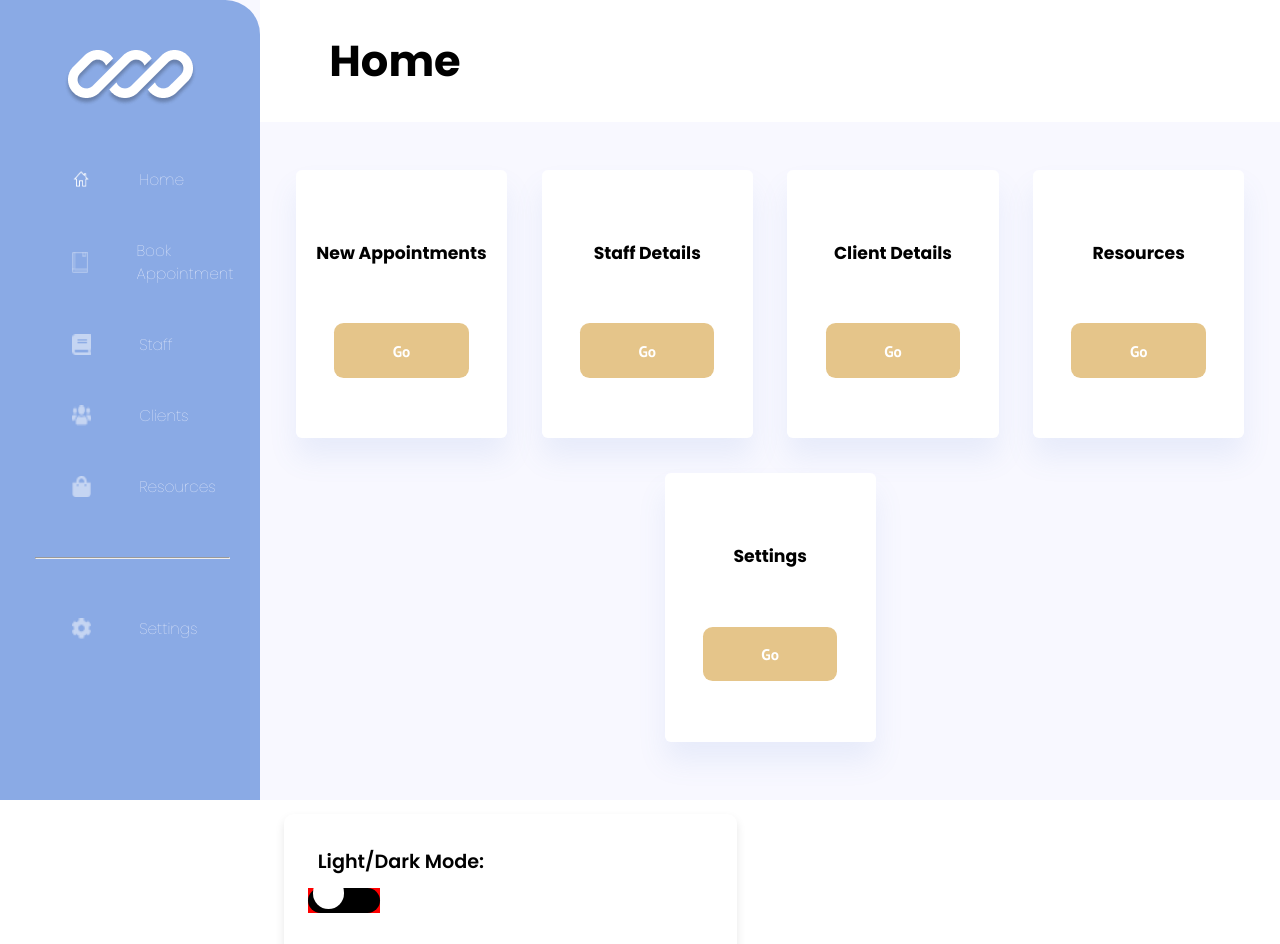
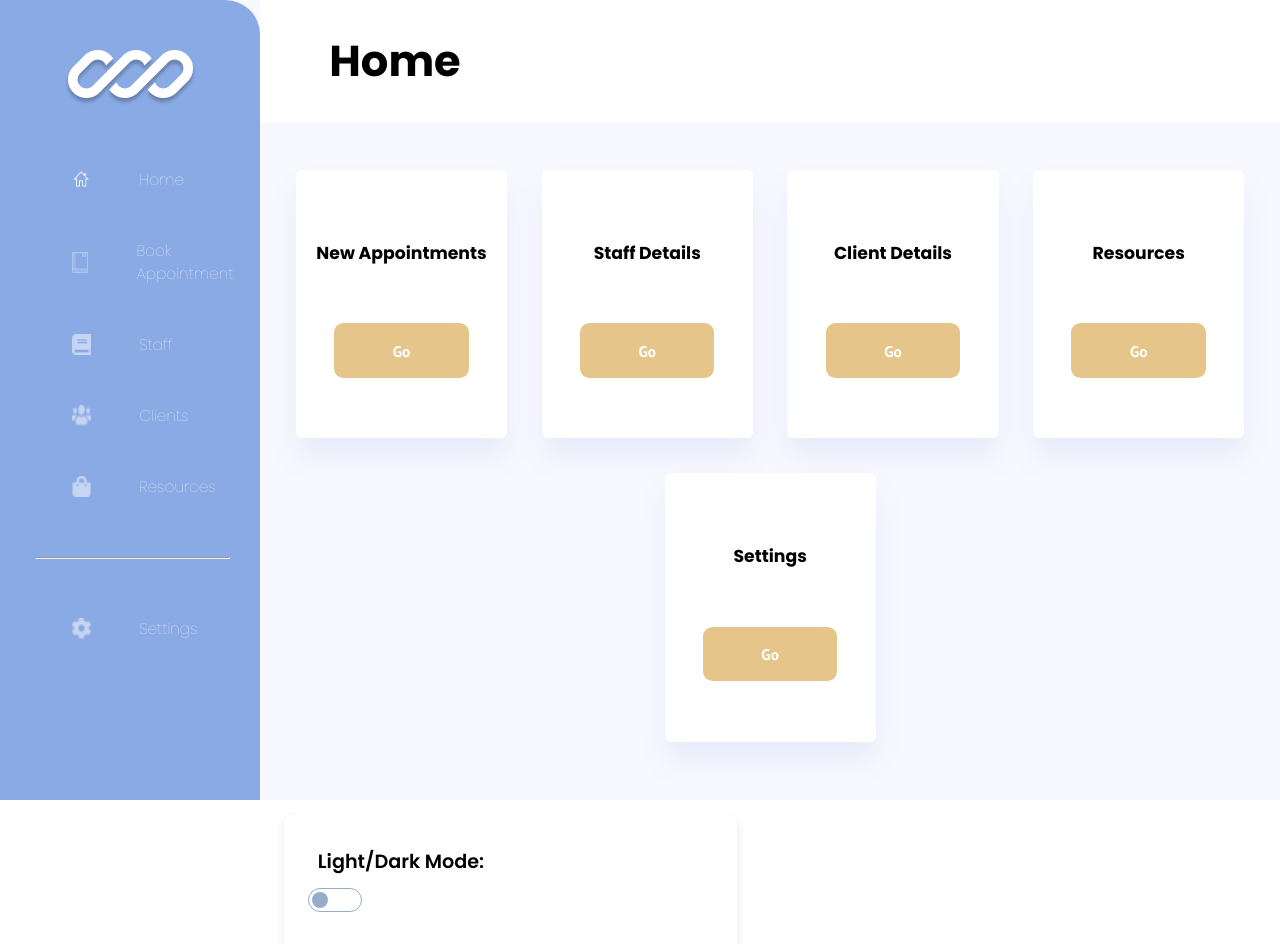
Before and after one commit to nology-tech/verde-client-project, a React (Vite) app: page /home in a window 1280 px wide. Shown: the top 944 px of the page. Built offline with nearby package versions, Linux system fonts and the light colour scheme.

Commit message:
added toggle component and styles

```diff
--- a/src/components/SettingsCard/SettingsCard.tsx
+++ b/src/components/SettingsCard/SettingsCard.tsx
@@ -1,6 +1,7 @@
 import "./SettingsCard.scss";
 import {useState} from "react";
 import Button from "../Button/Button";
+import ToggleSwitch from "../Toggle/Toggle";
 
 
 const SettingsCard = () => {
@@ -15,13 +16,7 @@ const SettingsCard = () => {
       <div className="settings-card">
         <div className="settings-card__section">
           <h2 className="settings-card__section--title">Light/Dark Mode:</h2>
-          <label className="settings-card__toggle">
-            <input type="checkbox"
-            className="settings-card__toggle--checkbox"
-            checked={isDarkMode}
-            onChange={handleToggleChange}/>
-            <span className="settings-card__toggle--slider"></span>
-          </label>
+          <ToggleSwitch onToggle={handleToggleChange}/>
         </div>
         <div className="settings-card__section">
           <h2 className="settings-card__section--title">Select Theme:</h2>
--- /dev/null
+++ b/src/components/Toggle/Toggle.scss
@@ -0,0 +1,46 @@
+@use "../../styles/variables" as *;
+
+.toggle-switch {
+    position: relative;
+    display: inline-block;
+    width: 2.8rem;
+    height: 1.25rem;
+
+    &__input {
+      opacity: 0;
+      width: 0;
+      height: 0;
+    }
+
+    &__slider {
+      position: absolute;
+      top: 0;
+      left: 0;
+      right: 0;
+      bottom: 0;
+      background-color: $clr-white;
+      border-radius: 2.1rem;
+      transition: 0.4s;
+      border: 0.06rem solid $clr-secondary-dk;
+
+      &:before {
+        position: absolute;
+        content: '';
+        height: 0.85rem;
+        width: 0.85rem;
+        left: 0.125rem;
+        bottom: 0.162rem;
+        background-color: $clr-secondary-dk;
+        border-radius: 50%;
+        transition: 0.4s;
+      }
+    }
+
+    input:checked + &__slider {
+      background-color: $clr-white;
+
+      &:before {
+        transform: translateX(1.625rem);
+      }
+    }
+  }
--- /dev/null
+++ b/src/components/Toggle/Toggle.tsx
@@ -0,0 +1,25 @@
+import { useState } from 'react';
+import './Toggle.scss';
+
+type ToggleSwitchProps = {
+  onToggle: (isChecked: boolean) => void;
+};
+
+const ToggleSwitch = ({ onToggle } :ToggleSwitchProps) => {
+  const [isChecked, setIsChecked] = useState(false);
+
+  const handleToggle = () => {
+    const newCheckedState = !isChecked;
+    setIsChecked(newCheckedState);
+    onToggle(newCheckedState);
+  };
+
+  return (
+    <label className="toggle-switch">
+      <input className="toggle-switch__input" type="checkbox" checked={isChecked} onChange={handleToggle} />
+      <span className="toggle-switch__slider"></span>
+    </label>
+  );
+};
+
+export default ToggleSwitch;
```
